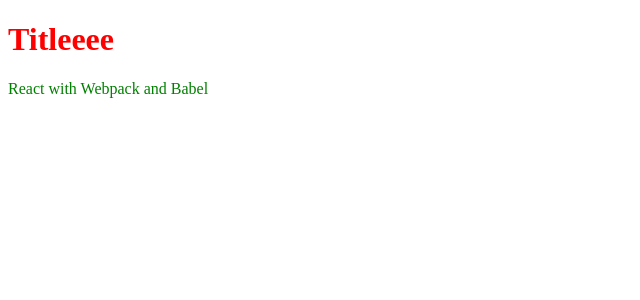
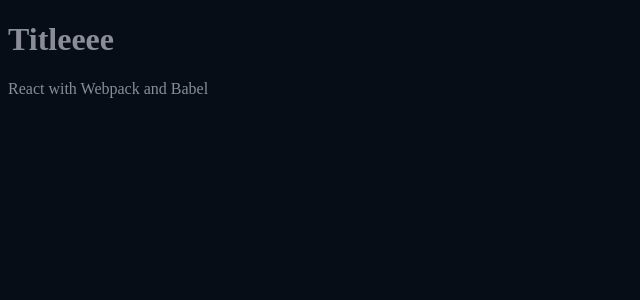
Before and after one commit to Roddoark/chillwatch, a React app: page / in a window 1280 px wide. Shown: the top 300 px of the page, without its empty margins (0-640 px from the left). Built offline with nearby package versions, Linux system fonts and the light colour scheme; the HTML template or start-up script is replaced by a standard one.

Commit message:
Ajout de variables SASS

```diff
--- a/package.json
+++ b/package.json
@@ -34,12 +34,14 @@
     "babel-loader": "^8.2.2",
     "babel-preset-es2015": "^6.24.1",
     "babel-preset-react": "^6.24.1",
-    "css-loader": "^5.1.1",
+    "css-loader": "^5.1.3",
     "csv-loader": "^3.0.3",
     "express": "^4.17.1",
     "html-webpack-plugin": "^5.3.0",
     "json5": "^2.2.0",
+    "node-sass": "^5.0.0",
     "react-hot-loader": "^4.13.0",
+    "sass-loader": "^11.0.1",
     "style-loader": "^2.0.0",
     "toml": "^3.0.0",
     "webpack": "^5.26.0",
--- a/src/style.scss
+++ b/src/style.scss
@@ -1,3 +1,11 @@
+@import 'vars.scss';
+
+
+body {
+  color: $textColor;
+  background-color: $backgroundColor;
+}
+
 .hellow {
-  color: green;
+  color: orange;
 }
--- /dev/null
+++ b/src/vars.scss
@@ -0,0 +1,7 @@
+$textColor: #8a8d98;
+$titleColor: #fff;
+$subtitleColor: #d5d5d5;
+$linkColor: #78a6b8;
+$linkHoverColor: #d5d5d5;
+
+$backgroundColor: #060d17;
--- a/webpack.config.js
+++ b/webpack.config.js
@@ -12,9 +12,10 @@
         use: ['babel-loader'],
       },
       {
-        test: /\.scss$/i,
-        use: ['style-loader', 'css-loader'],
-      },
+        test: /\.scss?$/,
+        exclude: /node_modules/,
+        use: ['style-loader', 'css-loader', 'sass-loader']
+      }
     ],
   },
   resolve: {
```
Also changed, not shown: 1 other file (tests, documents, lock files or other folders).
